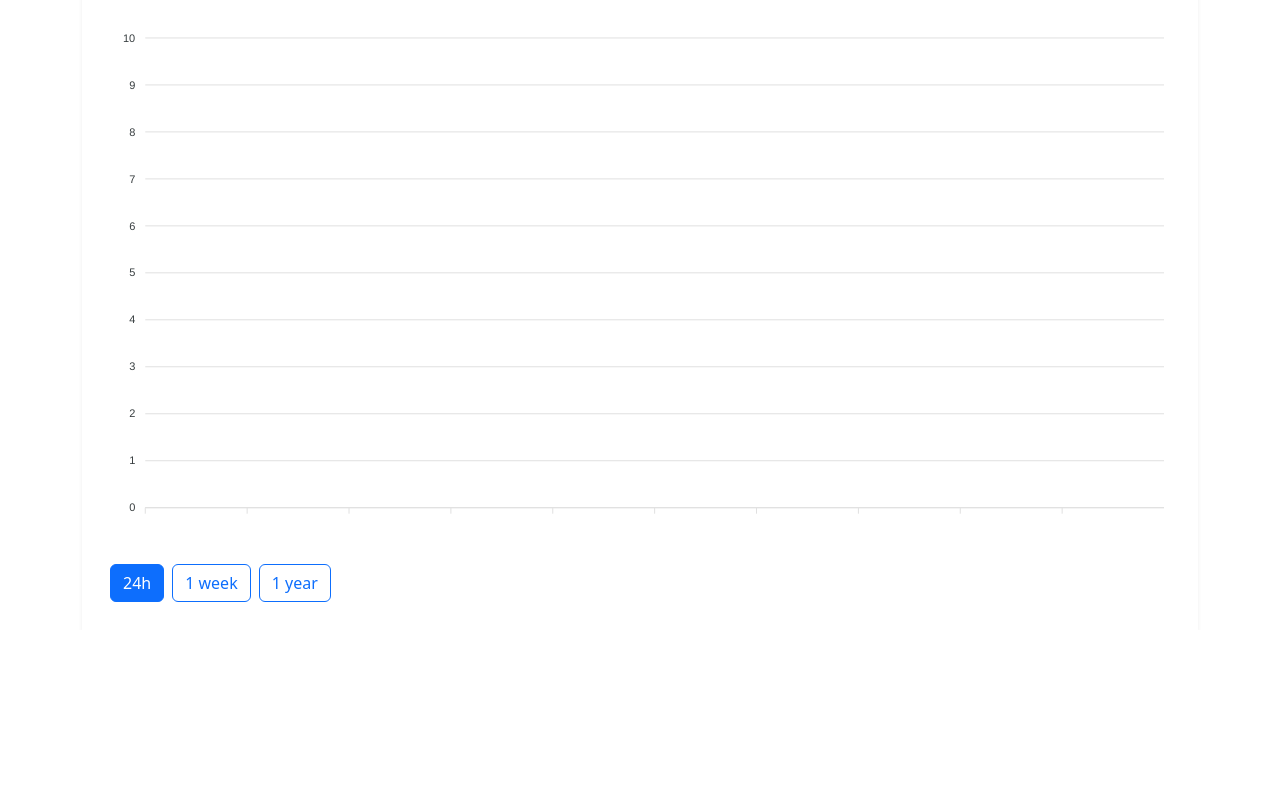
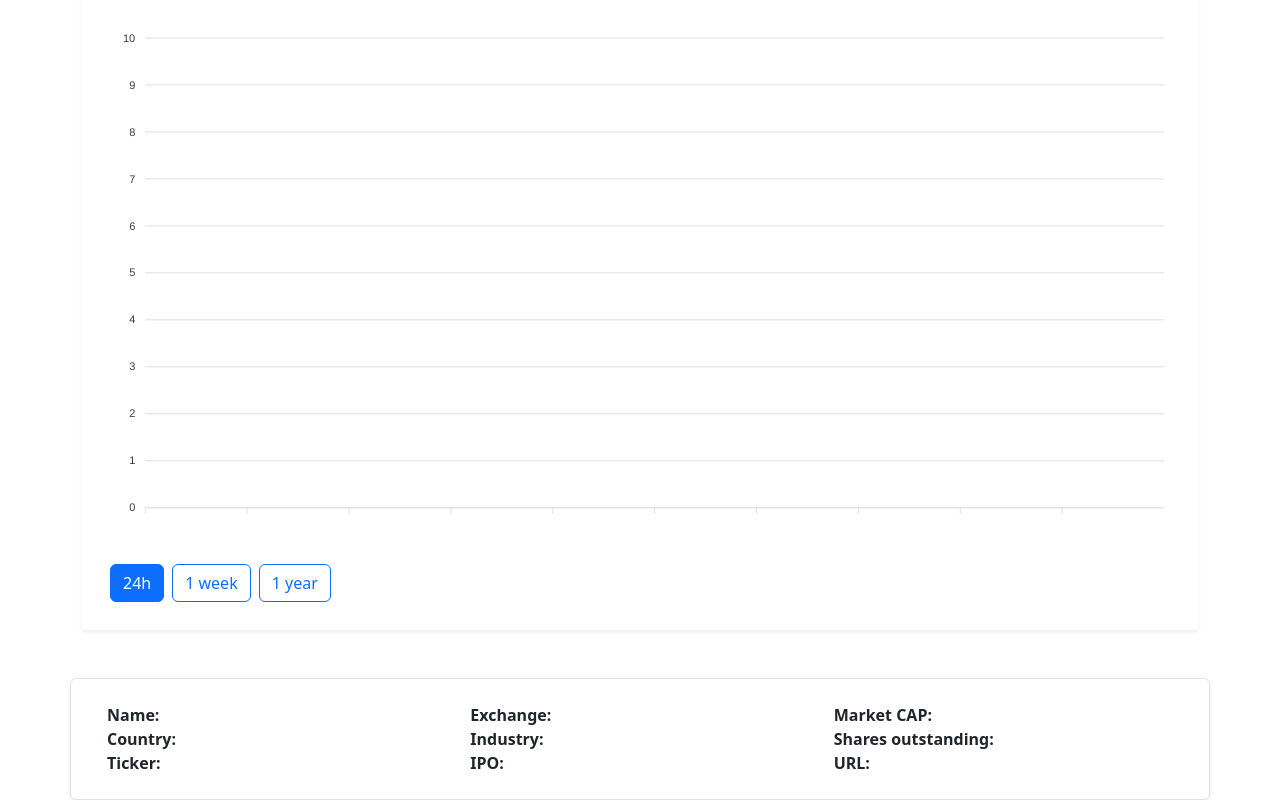
Before and after one commit to Daniel-1017/projects, a React (Vite) app in the folder react-projects/trading-app/: page /detail/1 in a window 1280 px wide. Shown: the part 190-990 px from the top of the page. Before the commit the page ends 820 px from the top, so only its background shows below. Built offline with nearby package versions, Linux system fonts and the light colour scheme; no server answers.

Commit message:
stock data

```diff
--- /dev/null
+++ b/react-projects/trading-app/src/components/StockData.jsx
@@ -0,0 +1,81 @@
+import React, { useEffect, useState } from "react";
+
+import finnHub from "../apis/finnHub";
+
+const StockData = ({ symbol }) => {
+  const [stockData, setStockData] = useState([]);
+
+  useEffect(() => {
+    let isMounted = true;
+    const fetchData = async () => {
+      try {
+        const response = await finnHub.get("/stock/profile2", {
+          params: {
+            symbol,
+          },
+        });
+        if (isMounted) {
+          setStockData(response.data);
+        }
+      } catch (err) {
+        console.log(err);
+      }
+    };
+
+    fetchData();
+    return () => (isMounted = false);
+  }, [symbol]);
+
+  return (
+    <div>
+      {stockData && (
+        <div className="row border bg-white rounded shadow-sm p-4 mt-5">
+          <div className="col">
+            <div>
+              <span className="fw-bold">Name: </span>
+              {stockData.name}
+            </div>
+            <div>
+              <span className="fw-bold">Country: </span>
+              {stockData.country}
+            </div>
+            <div>
+              <span className="fw-bold">Ticker: </span>
+              {stockData.ticker}
+            </div>
+          </div>
+          <div className="col">
+            <div>
+              <span className="fw-bold">Exchange: </span>
+              {stockData.exchange}
+            </div>
+            <div>
+              <span className="fw-bold">Industry: </span>
+              {stockData.finnhubIndustry}
+            </div>
+            <div>
+              <span className="fw-bold">IPO: </span>
+              {stockData.ipo}
+            </div>
+          </div>
+          <div className="col">
+            <div>
+              <span className="fw-bold">Market CAP:</span>
+              {stockData.marketCapitalization}
+            </div>
+            <div>
+              <span className="fw-bold">Shares outstanding:</span>
+              {stockData.shareOutstanding}
+            </div>
+            <div>
+              <span className="fw-bold">URL:</span>
+              <a href={stockData.url}>{stockData.url}</a>
+            </div>
+          </div>
+        </div>
+      )}
+    </div>
+  );
+};
+
+export default StockData;
--- a/react-projects/trading-app/src/pages/StockDetailsPage.jsx
+++ b/react-projects/trading-app/src/pages/StockDetailsPage.jsx
@@ -5,6 +5,7 @@ import { useParams } from 'react-router-dom'
 import finnHub from '../apis/finnHub'
 
 import StockChar from '../components/StockChar'
+import StockData from '../components/StockData'
 
 const formatData = (data) => {
   return data.t.map((el, idx) => {
@@ -88,6 +89,7 @@ const StockDetailsPage = () => {
       {chartData && (
         <div>
           <StockChar chartData={chartData} symbol={symbol} />
+          <StockData symbol={symbol} />
         </div>
       )}
     </div>
```
